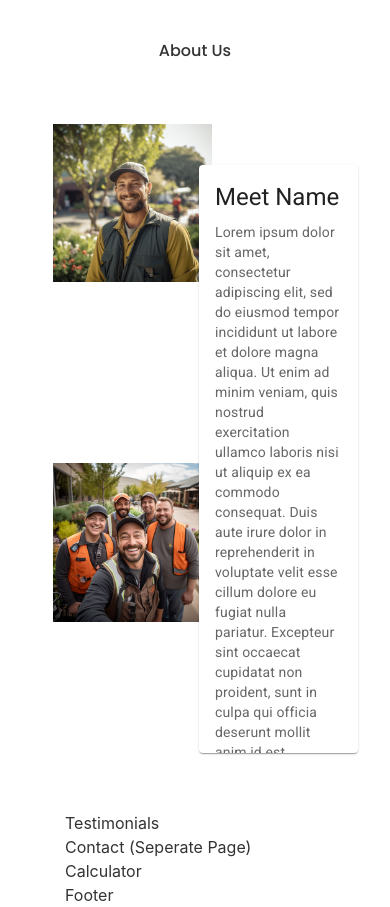
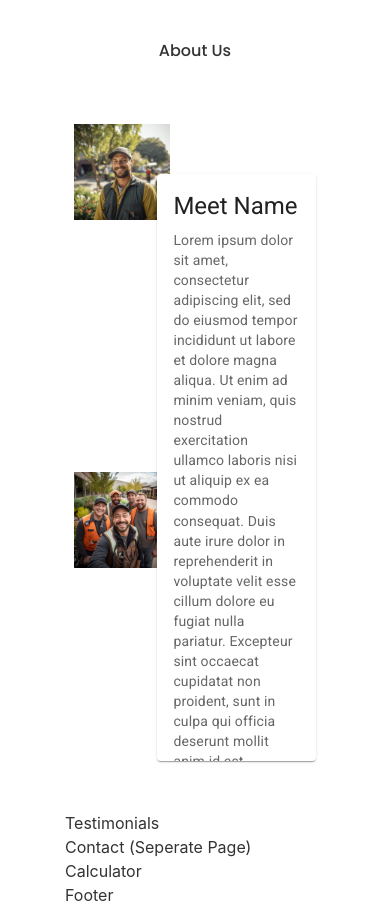
Before and after one commit to johnlundy94/landscape, a React (Create React App) app: page / in a window 390 px wide. Shown: the part 1560-2467 px from the top of the page. Built offline with nearby package versions, Linux system fonts and the light colour scheme.

Commit message:
Use margin

```diff
--- a/src/styles/About.css
+++ b/src/styles/About.css
@@ -3,7 +3,7 @@
     display: grid;
     gap: .5rem;
     grid-template-columns: repeat(16, 1fr);
-    grid-template-rows: 10% auto auto auto auto;
+    grid-template-rows: 10% repeat(4, auto);
     grid-column: 2 / span 10;
     width: 100%;
 }
@@ -17,14 +17,14 @@
     max-width: 100%;
     z-index: 2;
     grid-row: 3 / span 2;
-    grid-column: 9 / span 6;
+    grid-column: 8 / span 4;
 }
 
 .man{
     z-index: 1;
     width: 100%;
     height: auto;
-    grid-column: 2 / span 8;
+    grid-column: 4 / span 5;
     grid-row: 2 / span 2;
 }
 
@@ -32,33 +32,70 @@
     z-index: 1;
     width: 100%;
     height: auto;
-    grid-column: 2 / span 8;
+    grid-column: 4 / span 5;
     grid-row: 4 / span 2;
 }
 
-@media (max-width: 849px) {
+@media (max-width: 1297px) {
+
+    .card {
+        max-width: 100%;
+        z-index: 2;
+        grid-row: 3 / span 2;
+        grid-column: 8 / span 6;
+    }
+
+  }
+
+  @media (max-width: 1071px) {
+
+    .card {
+        max-width: 100%;
+        z-index: 2;
+        grid-row: 3 / span 2;
+        grid-column: 7 / span 8;
+    }
+    .man{
+        z-index: 1;
+        width: 100%;
+        height: auto;
+        grid-column: 3 / span 5;
+        grid-row: 2 / span 2;
+    }
+
+    .group{
+        z-index: 1;
+        width: 100%;
+        height: auto;
+        grid-column: 3 / span 5;
+        grid-row: 4 / span 2;
+    }
+  }
+
+  @media (max-width: 900px) {
     .about-container{
         padding-top: 50px;
         display: grid;
         gap: .5rem;
         grid-template-columns: repeat(16, 1fr);
-        grid-template-rows: 10% repeat(8, auto);
+        grid-template-rows: 10% repeat(6, auto);
         grid-column: 2 / span 10;
         width: 100%;
     }
-
     .card {
         max-width: 100%;
         z-index: 2;
-        grid-row: 3 / span 4;
-        grid-column: 9 / span 6;
+        grid-row: 2 / span 6;
+        grid-column: 7 / span 8;
+        margin-top: 50px;
+        margin-bottom: 50px;
+
     }
-
     .man{
         z-index: 1;
         width: 100%;
         height: auto;
-        grid-column: 2 / span 8;
+        grid-column: 3 / span 5;
         grid-row: 2 / span 3;
     }
 
@@ -66,42 +103,7 @@
         z-index: 1;
         width: 100%;
         height: auto;
-        grid-column: 2 / span 8;
+        grid-column: 3 / span 5;
         grid-row: 5 / span 3;
     }
   }
-
-  @media (max-width: 716px) {
-    .about-container{
-        padding-top: 50px;
-        display: grid;
-        gap: .5rem;
-        grid-template-columns: repeat(16, 1fr);
-        grid-template-rows: 10% repeat(10, auto);
-        grid-column: 2 / span 10;
-        width: 100%;
-    }
-
-    .card {
-        max-width: 100%;
-        z-index: 2;
-        grid-row: 3 / span 6;
-        grid-column: 9 / span 8;
-    }
-
-    .man{
-        z-index: 1;
-        width: 100%;
-        height: auto;
-        grid-column: 2 / span 8;
-        grid-row: 2 / span 4;
-    }
-
-    .group{
-        z-index: 1;
-        width: 100%;
-        height: auto;
-        grid-column: 2 / span 8;
-        grid-row: 6 / span 4;
-    }
-  }
```
